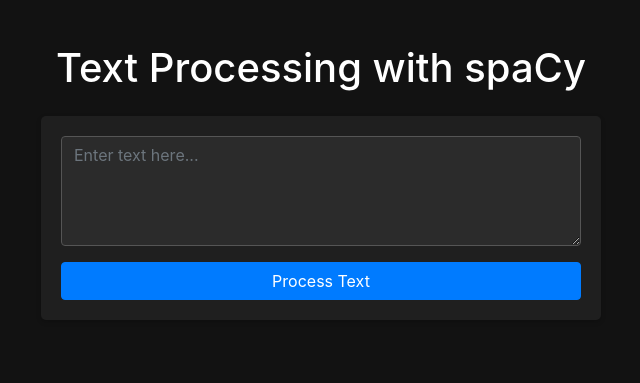
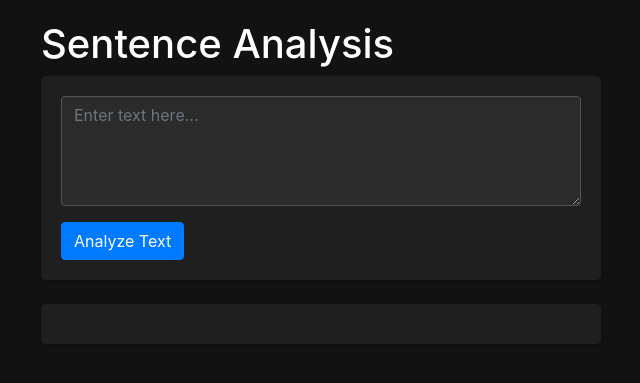
Before and after one commit to AuradelBlue/OpenHumanize, a Flask app: template templates/index.html in a window 1280 px wide. Shown: the top 383 px of the page, without its empty margins (319-959 px from the left). Run offline with Flask 3, Linux system fonts and the light colour scheme; the template is opened without the code that fills it, so the values that code supplies are empty; some libraries are stand-ins or nearby versions.

Commit message:
Some good progress--better ui and now hav POS

```diff
--- /dev/null
+++ b/static/SentenceTree.js
@@ -0,0 +1,48 @@
+document.getElementById('textForm').onsubmit = function(event) {
+    event.preventDefault();
+    var formData = new FormData(this);
+    fetch('/parse', {
+        method: 'POST',
+        body: formData
+    })
+    .then(response => response.json())
+    .then(data => displaySentences(data))
+    .catch(error => console.error('Error:', error));
+};
+
+function displaySentences(data) {
+    const container = document.getElementById('sentenceList');
+    container.innerHTML = '';  // Clear existing entries
+
+    data.forEach((sentence, index) => {
+        // Create sentence header
+        const header = document.createElement('div');
+        header.className = 'sentence-header';
+        header.textContent = `Sentence ${index + 1}`;
+        header.style.cursor = 'pointer';
+        header.style.fontWeight = 'bold';
+
+        // Create hidden div for sentence details
+        const details = document.createElement('div');
+        details.className = 'sentence-details';
+        details.style.display = 'none';
+        details.style.paddingLeft = '20px';
+
+        // Populate details
+        sentence.tokens.forEach(token => {
+            const tokenDiv = document.createElement('div');
+            tokenDiv.textContent = `${token.word} (${token.dep}, ${token.pos})`;
+            details.appendChild(tokenDiv);
+        });
+
+        // Toggle details on click
+        header.onclick = function() {
+            const isVisible = details.style.display === 'block';
+            details.style.display = isVisible ? 'none' : 'block';
+        };
+
+        // Append to container
+        container.appendChild(header);
+        container.appendChild(details);
+    });
+}
--- a/static/styles.css
+++ b/static/styles.css
@@ -1,6 +1,19 @@
+:root {
+    --body-bg: #121212;               /* Primary background color for the body */
+    --component-bg: #1f1f1f;          /* Background color for components like forms and divs */
+    --input-bg: #2b2b2b;              /* Background color for input fields */
+    --text-color: #fff;               /* Primary text color */
+    --accent-color: #007bff;          /* Accent color for buttons and links */
+    --accent-hover: #0069d9;          /* Accent color for hover states */
+    --border-color: #555;             /* Border color for input fields and components */
+    --focus-border-color: #007bff;    /* Border color for focused input fields */
+    --header-bg: #f8f9fa;             /* Background color for headers like sentence headers */
+    --details-bg: #e9ecef;            /* Background color for details sections */
+}
+
 body {
-    background-color: #121212;
-    color: #fff;
+    background-color: var(--body-bg);
+    color: var(--text-color);
 }
 
 .container {
@@ -9,54 +22,52 @@
     padding: 20px;
 }
 
-h1 {
-    color: #fff;
-    margin-bottom: 30px;
+h1, h2 {
+    color: var(--text-color);
 }
 
 form {
-    background-color: #1f1f1f;
+    background-color: var(--component-bg);
     padding: 20px;
     border-radius: 5px;
     box-shadow: 0 2px 5px rgba(0, 0, 0, 0.2);
 }
 
 .form-control {
-    background-color: #2b2b2b;
-    color: #fff;
-    border-color: #555;
+    background-color: var(--input-bg);
+    color: var(--text-color);
+    border-color: var(--border-color);
 }
 
 .form-control:focus {
-    background-color: #2b2b2b;
-    color: #fff;
-    border-color: #007bff;
+    background-color: var(--input-bg);
+    color: var(--text-color);
+    border-color: var(--focus-border-color);
     box-shadow: none;
 }
 
 .btn-primary {
-    background-color: #007bff;
-    border-color: #007bff;
+    background-color: var(--accent-color);
+    border-color: var(--accent-color);
 }
 
 .btn-primary:hover {
-    background-color: #0069d9;
-    border-color: #0062cc;
+    background-color: var(--accent-hover);
+    border-color: var(--accent-hover);
 }
 
-.mt-4 {
-    background-color: #1f1f1f;
+.mt-4, .sentence-header, .sentence-details {
+    background-color: var(--component-bg);
     padding: 20px;
     border-radius: 5px;
     box-shadow: 0 2px 5px rgba(0, 0, 0, 0.2);
     margin-top: 30px;
 }
 
-h2 {
-    color: #fff;
-    margin-bottom: 10px;
+.sentence-header {
+    background-color: var(--body-bg); /* Background for sentence headers */
 }
 
-p {
-    margin-bottom: 10px;
+.sentence-details {
+    background-color: var(--body-bg); /* Background for detail sections */
 }
--- a/templates/index.html
+++ b/templates/index.html
@@ -3,30 +3,22 @@
 <head>
     <meta charset="UTF-8">
     <meta name="viewport" content="width=device-width, initial-scale=1.0">
-    <title>Text Processing App</title>
+    <title>Sentence Structure Visualization</title>
     <link rel="stylesheet" href="https://stackpath.bootstrapcdn.com/bootstrap/4.5.2/css/bootstrap.min.css">
-    <link rel="stylesheet" href="/static/styles.css">
+    <link rel="stylesheet" href="{{ url_for('static', filename='styles.css') }}">
 </head>
 <body>
     <div class="container">
-        <h1 class="text-center my-4">Text Processing with spaCy</h1>
-
-        <form action="/process" method="post">
+        <h1>Sentence Analysis</h1>
+        <form id="textForm">
             <div class="form-group">
                 <textarea class="form-control" name="text" rows="4" placeholder="Enter text here..."></textarea>
             </div>
-            <button type="submit" class="btn btn-primary btn-block">Process Text</button>
+            <button type="submit" class="btn btn-primary">Analyze Text</button>
         </form>
-
-        {% if tokens %}
-        <div class="mt-4">
-            <h2>Processed Output:</h2>
-            <p>Original Text: {{ original_text }}</p>
-            <p>Tokens: {{ tokens }}</p>
-        </div>
-        {% endif %}
+        <div id="sentenceList" class="mt-4"></div>  <!-- Changed from <ul> to <div> -->
     </div>
-
-    <script src="https://stackpath.bootstrapcdn.com/bootstrap/4.5.2/js/bootstrap.min.js"></script>
+    <script src="https://cdnjs.cloudflare.com/ajax/libs/jquery/3.6.0/jquery.min.js"></script>
+    <script src="{{ url_for('static', filename='SentenceTree.js') }}"></script>
 </body>
 </html>
```
Also changed, not shown: routes.py (+19 -12 lines).
